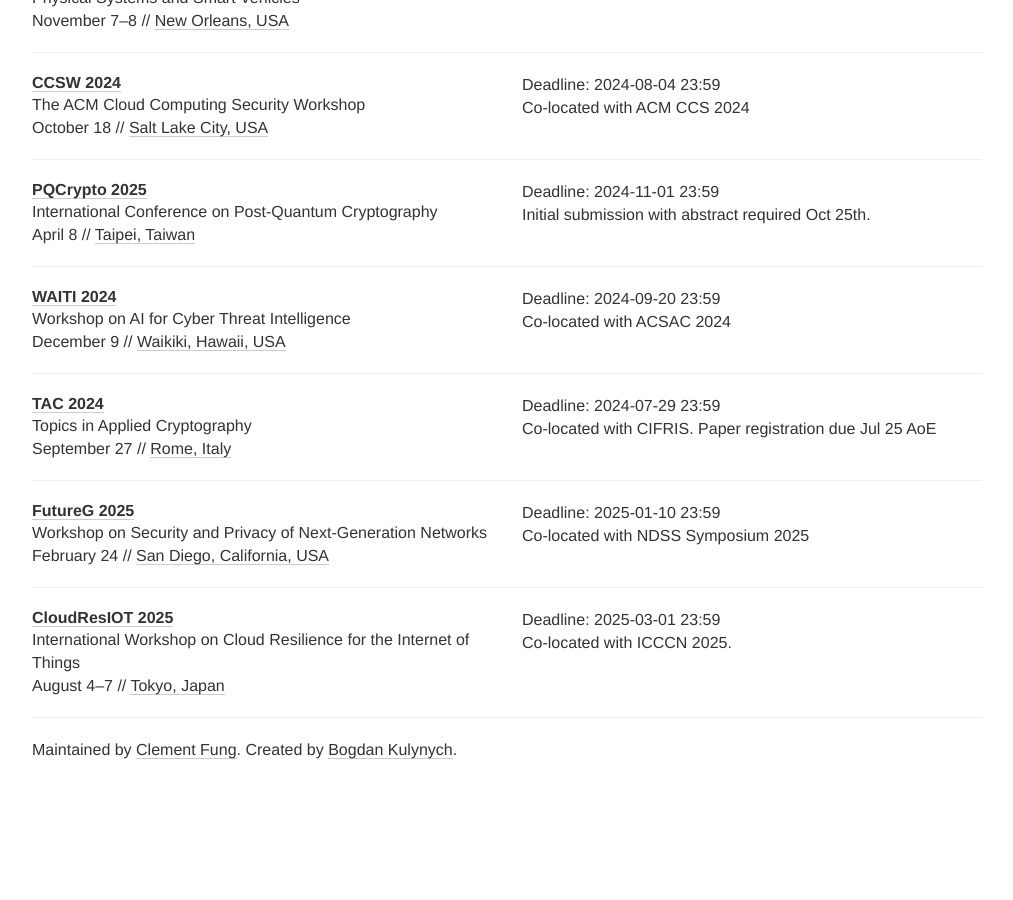
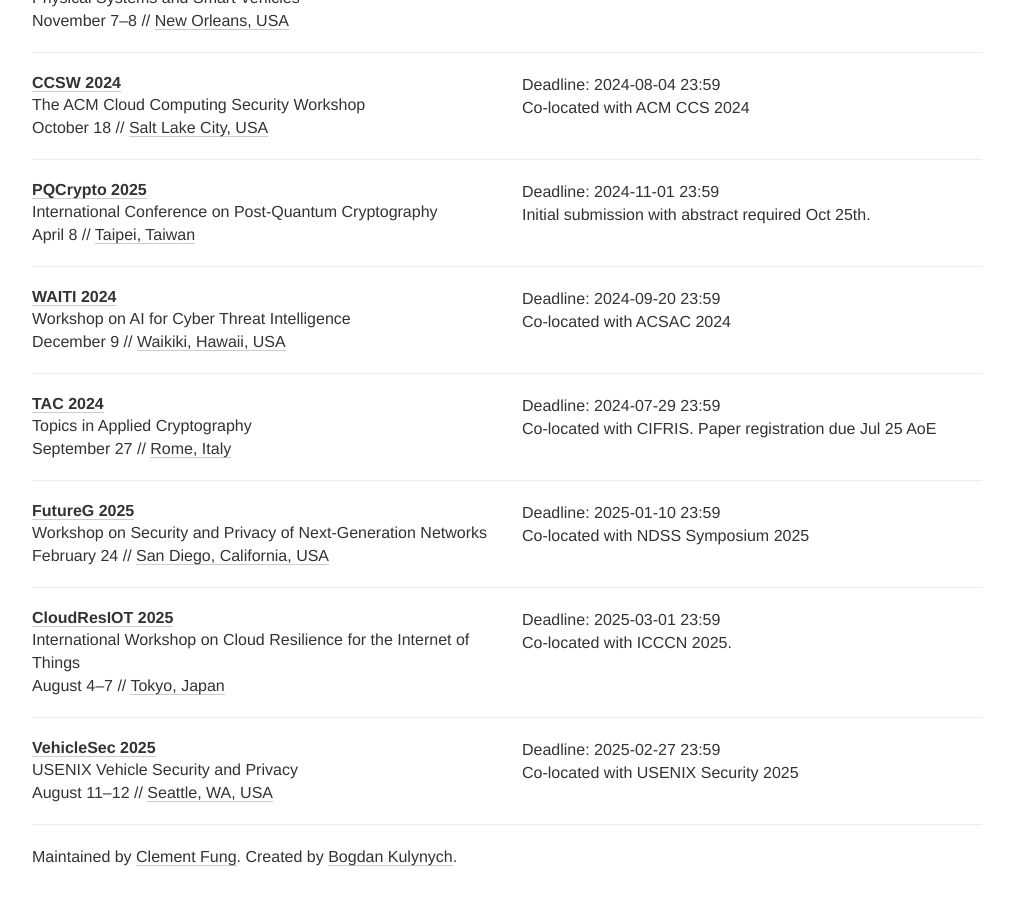
Before and after one commit to sec-deadlines/sec-deadlines.github.io, a Jekyll site: the page built from index.html, in a window 1280 px wide and 900 px high, scrolled down 15503 px. Shown: the whole window, without its empty margins (133-1146 px from the left). Built offline with Jekyll 4.4.1, drawn with Linux system fonts in a browser that asks for light colours; nearby versions of some CDN libraries; comment, search, counter and statistics services are not loaded; before the commit the page ends 16296 px from its top, so only the background shows below that.

Commit message:
Update conferences.yml

```diff
--- a/_data/conferences.yml
+++ b/_data/conferences.yml
@@ -1159,3 +1159,13 @@
   date: August 4-7
   place: Tokyo, Japan
   tags: [SEC, PRIV, SHOP]
+
+- name: VehicleSec
+  description: USENIX Vehicle Security and Privacy
+  year: 2025
+  link: https://x.com/vehiclesec_conf
+  deadline: ["2025-02-27 23:59"]
+  comment: Co-located with USENIX Security 2025
+  date: August 11-12
+  place: Seattle, WA, USA
+  tags: [SEC, PRIV, SHOP]
```
